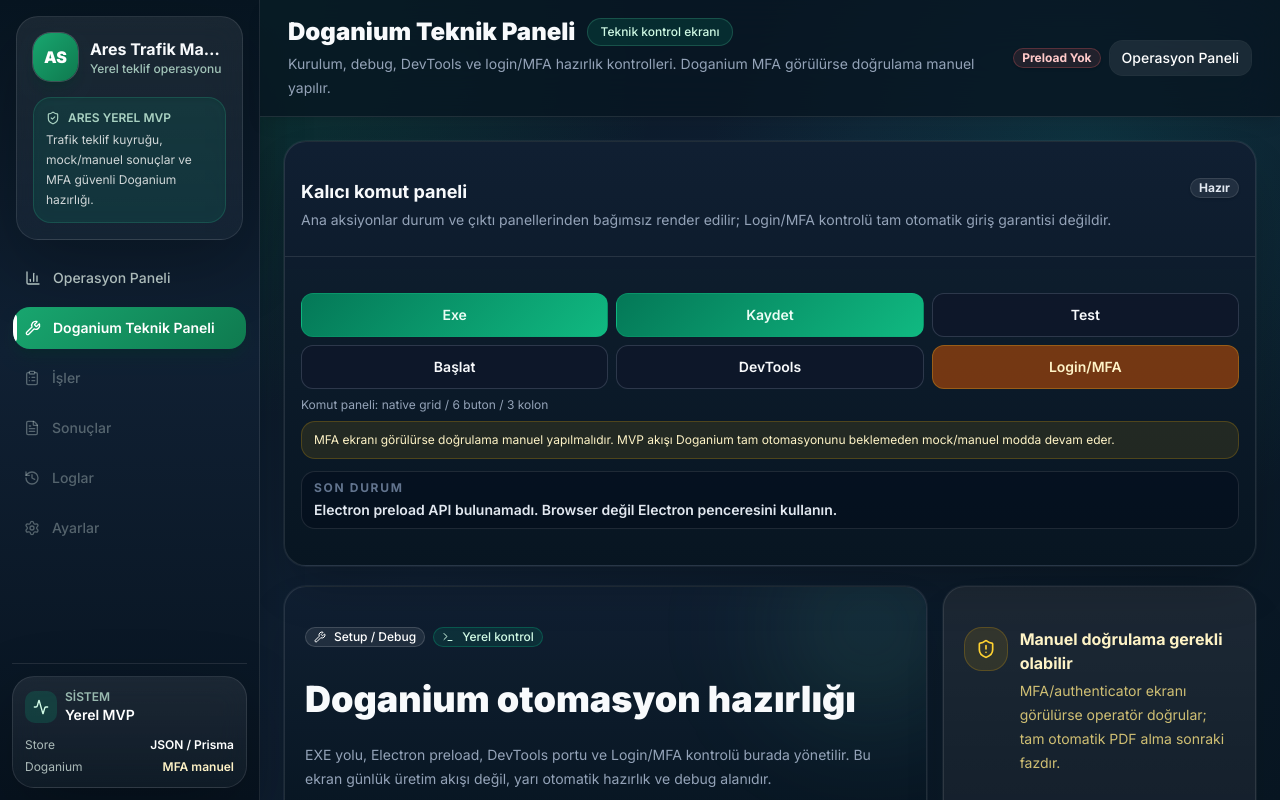
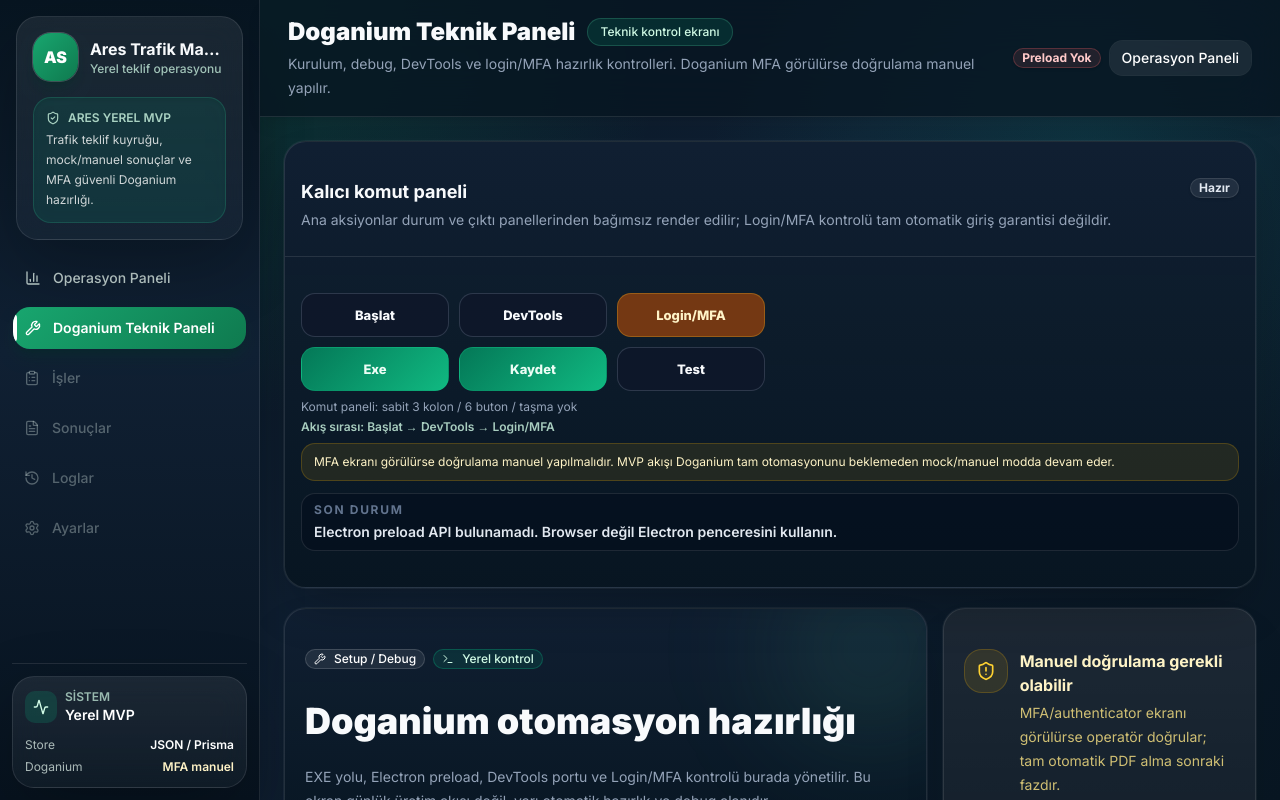
Before and after one commit to emirhanates1814-ux/doganium-whatsapp-mvp, a Next.js app: page /desktop in a window 1280 px wide. Built offline with nearby package versions, Linux system fonts and the light colour scheme.

Commit message:
Fix Doganium command toolbar layout

```diff
--- a/app/desktop/DesktopClientPage.tsx
+++ b/app/desktop/DesktopClientPage.tsx
@@ -237,27 +237,106 @@ export default function DesktopClientPage() {
           <div
             style={{
               display: "grid",
-              gridTemplateColumns: "repeat(3, minmax(0, 1fr))",
-              gap: "8px",
-              width: "100%",
+              gridTemplateColumns: "repeat(3, 148px)",
+              gap: "10px",
+              justifyContent: "start",
+              alignItems: "center",
               maxWidth: "100%",
+              overflow: "visible",
             }}
           >
+            <button
+              type="button"
+              disabled={actionsDisabled}
+              onClick={startDoganium}
+              data-testid="doganium-btn-start"
+              style={{
+                width: "148px",
+                minWidth: "148px",
+                maxWidth: "148px",
+                height: "44px",
+                display: "inline-flex",
+                alignItems: "center",
+                justifyContent: "center",
+                borderRadius: "14px",
+                fontSize: "13px",
+                fontWeight: 800,
+                whiteSpace: "normal",
+                border: "1px solid rgba(148, 163, 184, 0.24)",
+                background: "rgba(15, 23, 42, 0.92)",
+                color: "#f8fafc",
+              }}
+            >
+              Başlat
+            </button>
+            <button
+              type="button"
+              disabled={actionsDisabled}
+              onClick={checkDevTools}
+              data-testid="doganium-btn-devtools"
+              style={{
+                width: "148px",
+                minWidth: "148px",
+                maxWidth: "148px",
+                height: "44px",
+                display: "inline-flex",
+                alignItems: "center",
+                justifyContent: "center",
+                borderRadius: "14px",
+                fontSize: "13px",
+                fontWeight: 800,
+                whiteSpace: "normal",
+                border: "1px solid rgba(148, 163, 184, 0.24)",
+                background: "rgba(15, 23, 42, 0.92)",
+                color: "#f8fafc",
+              }}
+            >
+              DevTools
+            </button>
+            <button
+              type="button"
+              disabled={actionsDisabled}
+              onClick={startLogin}
+              data-testid="doganium-btn-login"
+              style={{
+                width: "148px",
+                minWidth: "148px",
+                maxWidth: "148px",
+                height: "44px",
+                display: "inline-flex",
+                alignItems: "center",
+                justifyContent: "center",
+                borderRadius: "14px",
+                fontSize: "13px",
+                fontWeight: 800,
+                whiteSpace: "normal",
+                border: "1px solid rgba(251, 191, 36, 0.28)",
+                background: "rgba(146, 64, 14, 0.78)",
+                color: "#fef3c7",
+              }}
+            >
+              Login/MFA
+            </button>
             <button
               type="button"
               disabled={actionsDisabled}
               onClick={selectExe}
               data-testid="doganium-btn-select-exe"
               style={{
-                width: "100%",
-                minWidth: 0,
-                height: 44,
-                borderRadius: 12,
+                width: "148px",
+                minWidth: "148px",
+                maxWidth: "148px",
+                height: "44px",
+                display: "inline-flex",
+                alignItems: "center",
+                justifyContent: "center",
+                borderRadius: "14px",
+                fontSize: "13px",
+                fontWeight: 800,
+                whiteSpace: "normal",
                 border: "1px solid rgba(16, 185, 129, 0.32)",
                 background: "linear-gradient(135deg, #047857, #10b981)",
                 color: "#ecfdf5",
-                fontSize: 14,
-                fontWeight: 600,
               }}
             >
               Exe
@@ -268,15 +347,20 @@ export default function DesktopClientPage() {
               onClick={saveSettings}
               data-testid="doganium-btn-save"
               style={{
-                width: "100%",
-                minWidth: 0,
-                height: 44,
-                borderRadius: 12,
+                width: "148px",
+                minWidth: "148px",
+                maxWidth: "148px",
+                height: "44px",
+                display: "inline-flex",
+                alignItems: "center",
+                justifyContent: "center",
+                borderRadius: "14px",
+                fontSize: "13px",
+                fontWeight: 800,
+                whiteSpace: "normal",
                 border: "1px solid rgba(16, 185, 129, 0.32)",
                 background: "linear-gradient(135deg, #047857, #10b981)",
                 color: "#ecfdf5",
-                fontSize: 14,
-                fontWeight: 600,
               }}
             >
               Kaydet
@@ -287,78 +371,27 @@ export default function DesktopClientPage() {
               onClick={testPath}
               data-testid="doganium-btn-test-path"
               style={{
-                width: "100%",
-                minWidth: 0,
-                height: 44,
-                borderRadius: 12,
+                width: "148px",
+                minWidth: "148px",
+                maxWidth: "148px",
+                height: "44px",
+                display: "inline-flex",
+                alignItems: "center",
+                justifyContent: "center",
+                borderRadius: "14px",
+                fontSize: "13px",
+                fontWeight: 800,
+                whiteSpace: "normal",
                 border: "1px solid rgba(148, 163, 184, 0.24)",
                 background: "rgba(15, 23, 42, 0.92)",
                 color: "#f8fafc",
-                fontSize: 14,
-                fontWeight: 600,
               }}
             >
               Test
             </button>
-            <button
-              type="button"
-              disabled={actionsDisabled}
-              onClick={startDoganium}
-              data-testid="doganium-btn-start"
-              style={{
-                width: "100%",
-                minWidth: 0,
-                height: 44,
-                borderRadius: 12,
-                border: "1px solid rgba(148, 163, 184, 0.24)",
-                background: "rgba(15, 23, 42, 0.92)",
-                color: "#f8fafc",
-                fontSize: 14,
-                fontWeight: 600,
-              }}
-            >
-              Başlat
-            </button>
-            <button
-              type="button"
-              disabled={actionsDisabled}
-              onClick={checkDevTools}
-              data-testid="doganium-btn-devtools"
-              style={{
-                width: "100%",
-                minWidth: 0,
-                height: 44,
-                borderRadius: 12,
-                border: "1px solid rgba(148, 163, 184, 0.24)",
-                background: "rgba(15, 23, 42, 0.92)",
-                color: "#f8fafc",
-                fontSize: 14,
-                fontWeight: 600,
-              }}
-            >
-              DevTools
-            </button>
-            <button
-              type="button"
-              disabled={actionsDisabled}
-              onClick={startLogin}
-              data-testid="doganium-btn-login"
-              style={{
-                width: "100%",
-                minWidth: 0,
-                height: 44,
-                borderRadius: 12,
-                border: "1px solid rgba(251, 191, 36, 0.28)",
-                background: "rgba(146, 64, 14, 0.78)",
-                color: "#fef3c7",
-                fontSize: 14,
-                fontWeight: 600,
-              }}
-            >
-              Login/MFA
-            </button>
           </div>
-          <p className="ares-muted mt-2 text-xs">Komut paneli: native grid / 6 buton / 3 kolon</p>
+          <p className="ares-muted mt-2 text-xs">Komut paneli: sabit 3 kolon / 6 buton / taşma yok</p>
+          <p className="mt-1 text-xs font-semibold text-emerald-100/80">Akış sırası: Başlat → DevTools → Login/MFA</p>
           <div className="mt-2 rounded-xl border border-amber-400/20 bg-amber-400/10 px-3 py-2 text-xs leading-5 text-amber-100">
             MFA ekranı görülürse doğrulama manuel yapılmalıdır. MVP akışı Doganium tam otomasyonunu beklemeden mock/manuel modda devam eder.
           </div>
```
